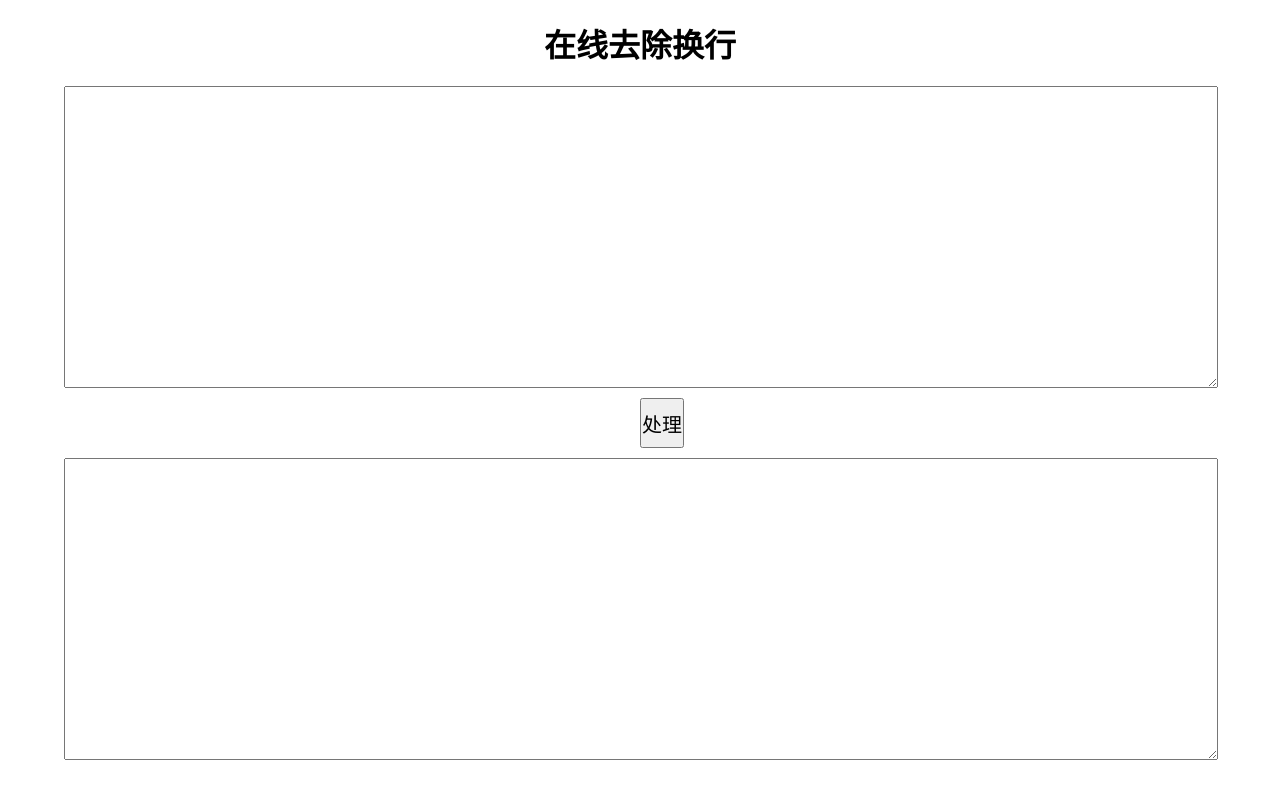
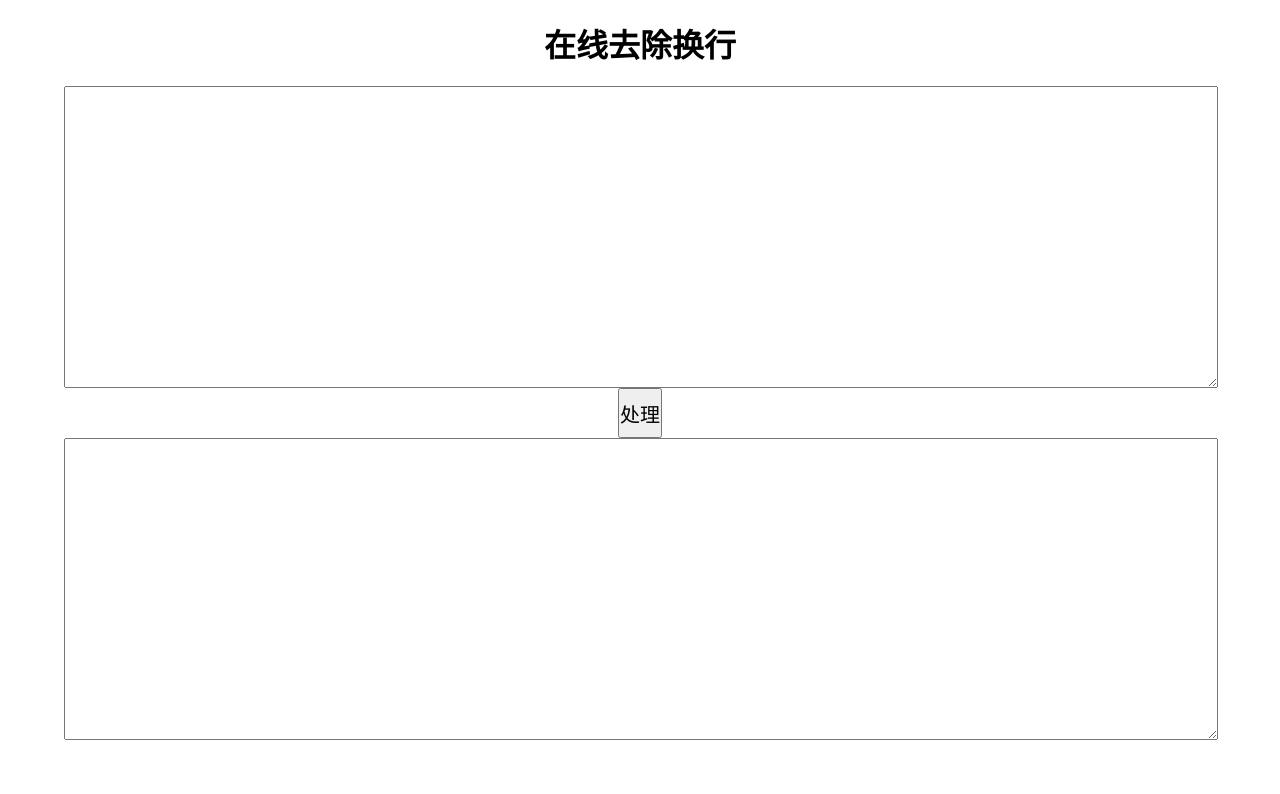
Before and after one commit to douseful/text, a plain HTML site: page index.html in a window 1280 px wide. Drawn offline with Linux system fonts and the light colour scheme.

Commit message:
修改样式

```diff
--- a/index.html
+++ b/index.html
@@ -13,7 +13,6 @@
     }
     textarea {
         font-family: '微软雅黑';
-
         font-size: 20px;
         display: block;
         width: 90%;
@@ -25,11 +24,7 @@
         margin-top: 20px;
     }
     #btn {
-        margin: 10px auto;
         font-size: 20px;
-        display: block;
-        margin-left: 50%;
-
         height: 50px;
     }
     h1 {
@@ -41,7 +36,12 @@
     <h1>在线去除换行</h1>
     <textarea name="origin_text" id="origin_text"></textarea>
 
-    <button id="btn">处理</button>
+
+    <div style="text-align: center;">
+
+        <button id="btn">处理</button>
+    </div>
+
     <textarea name="result" id="result" ></textarea>
 
 
```
Also changed, not shown: 1 other file.
